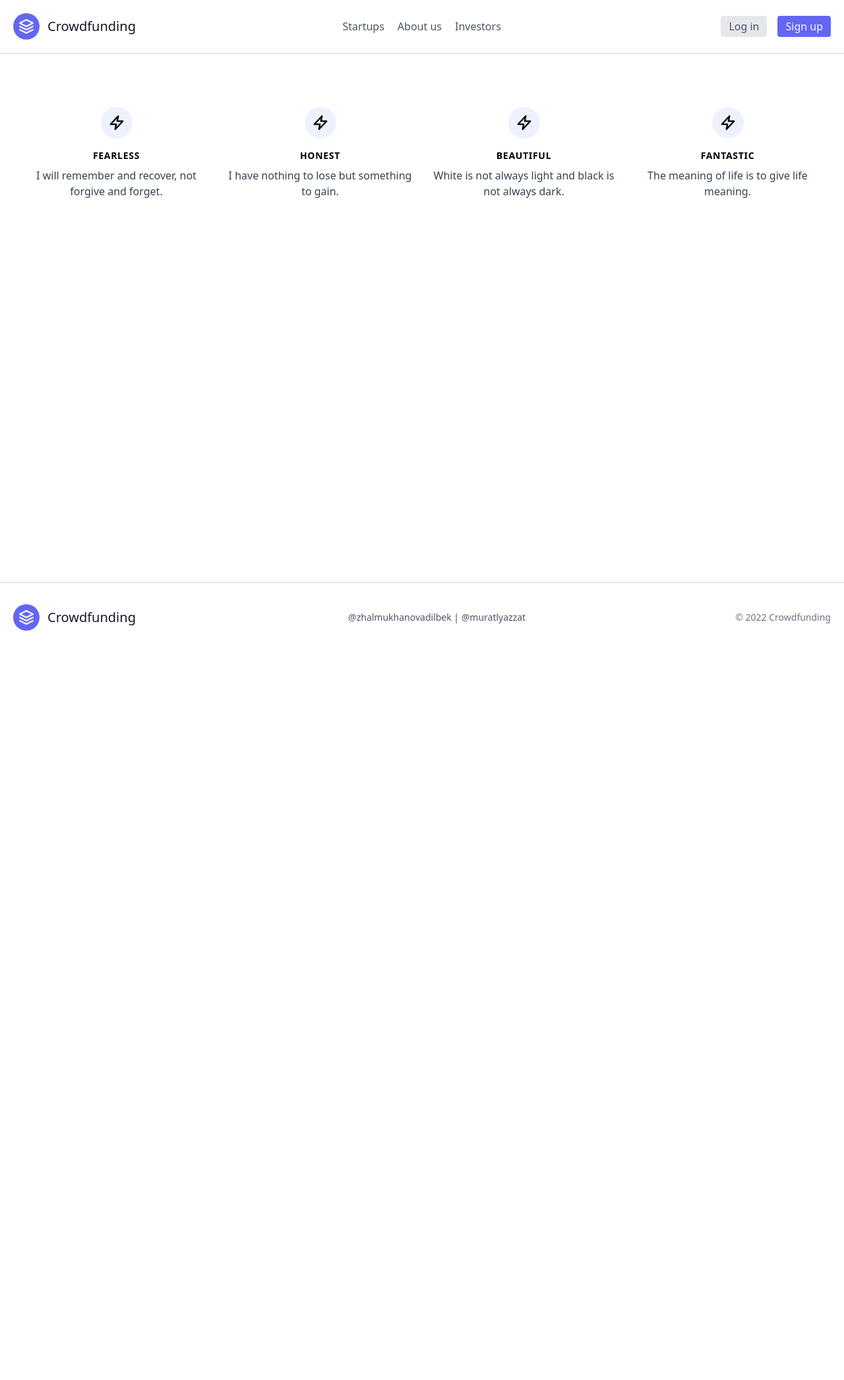
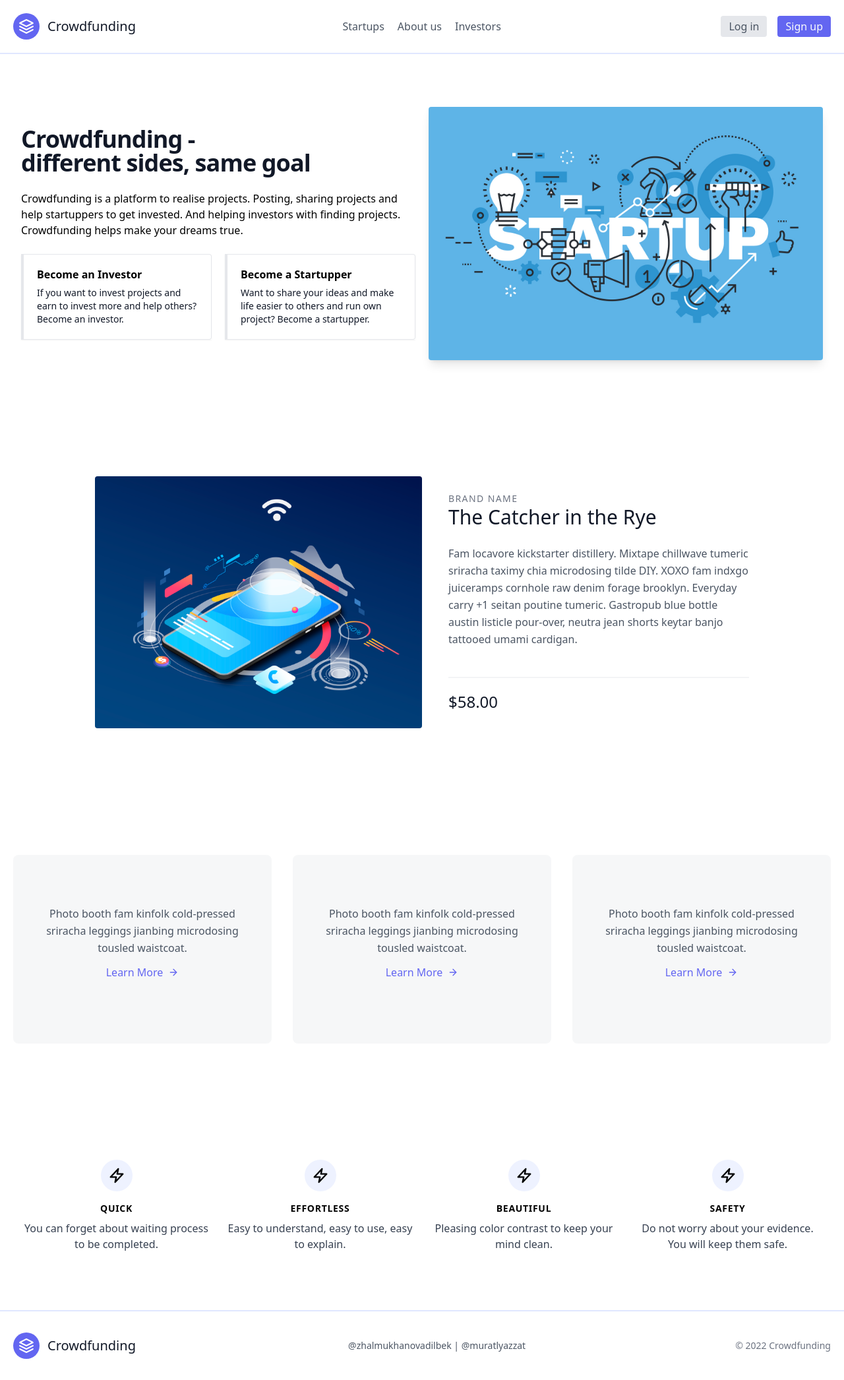
Before and after one commit to zhalmukhanov/back-end-project, a Django app: page /startups/main/ in a window 1280 px wide. Shown: the whole page at 66% size. Before the commit the page ends 956 px from the top, so only its background shows below. Run offline with Django 4.2, Linux system fonts and the light colour scheme; some libraries are stand-ins or nearby versions.

Commit message:
main page updated

```diff
--- a/startup/templates/main.html
+++ b/startup/templates/main.html
@@ -40,7 +40,7 @@
 {% endblock %}
 
 {% block body %}
-<!--
+<div>
 <div class="px-4 py-16 mx-auto  md:max-w-full lg:max-w-screen-xl md:px-24 lg:px-8 lg:py-20">
   <div class="grid gap-5 row-gap-8 lg:grid-cols-2">
     <div class="flex flex-col justify-center">
@@ -76,14 +76,12 @@
       </div>
     </div>
     <div>
-      <img class="object-cover w-full h-56 rounded shadow-lg sm:h-96" src= "/images/test.png" alt="image" />
+      <img class="object-cover w-full h-56 rounded shadow-lg sm:h-96" src= "/images/startup.jpg" alt="image" />
     </div>
   </div>
-</div>-->
+</div>
 
-<!--
-
-<section class="text-gray-600 body-font overflow-hidden">
+<section class="text-gray-600 body-font overflow-hidden ">
   <div class="container px-5 py-24 mx-auto">
     <div class="lg:w-4/5 mx-auto flex flex-wrap">
       <img alt="image" class="lg:w-1/2 w-full lg:h-auto h-64 object-cover object-center rounded" src="/images/test.png">
@@ -101,9 +99,6 @@
     </div>
   </div>
 </section>
--->
-
-<!--
 
 <section class="text-gray-600 body-font">
   <div class="container px-5 py-24 mx-auto">
@@ -147,7 +142,6 @@
     </div>
   </div>
 </section>
--->
 
 <div class="px-4 py-16 mx-auto sm:max-w-xl md:max-w-full lg:max-w-screen-xl md:px-24 lg:px-8 lg:py-20">
   <div class="grid gap-5 row-gap-5 sm:grid-cols-2 lg:grid-cols-4">
@@ -158,10 +152,10 @@
         </svg>
       </div>
       <h6 class="mb-2 text-sm font-bold leading-5 tracking-wider uppercase">
-        Fearless
+        Quick
       </h6>
       <div class="mb-2 text-gray-700">
-        I will remember and recover, not forgive and forget.
+        You can forget about waiting process to be completed.
       </div>
     </div>
     <div class="px-12 text-center sm:px-0">
@@ -171,10 +165,10 @@
         </svg>
       </div>
       <h6 class="mb-2 text-sm font-bold leading-5 tracking-wider uppercase">
-        Honest
+        Effortless
       </h6>
       <div class="mb-2 text-gray-700">
-        I have nothing to lose but something to gain.
+        Easy to understand, easy to use, easy to explain.
       </div>
     </div>
     <div class="px-12 text-center sm:px-0">
@@ -187,7 +181,7 @@
         Beautiful
       </h6>
       <div class="mb-2 text-gray-700">
-        White is not always light and black is not always dark.
+        Pleasing color contrast to keep your mind clean.
       </div>
     </div>
     <div class="px-12 text-center sm:px-0">
@@ -197,12 +191,13 @@
         </svg>
       </div>
       <h6 class="mb-2 text-sm font-bold leading-5 tracking-wider uppercase">
-        Fantastic
+        Safety
       </h6>
       <div class="mb-2 text-gray-700">
-        The meaning of life is to give life meaning.
+        Do not worry about your evidence. You will keep them safe.
       </div>
     </div>
   </div>
 </div>
+  </div>
 {% endblock %}
--- a/startup/templates/startup.html
+++ b/startup/templates/startup.html
@@ -74,4 +74,5 @@
 </div>
 </section>
 
+
 {% endblock %}
```
Also changed, not shown: static/images/startup.jpg (added).
